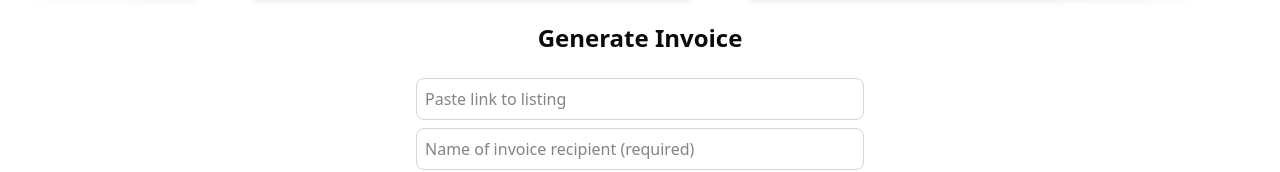
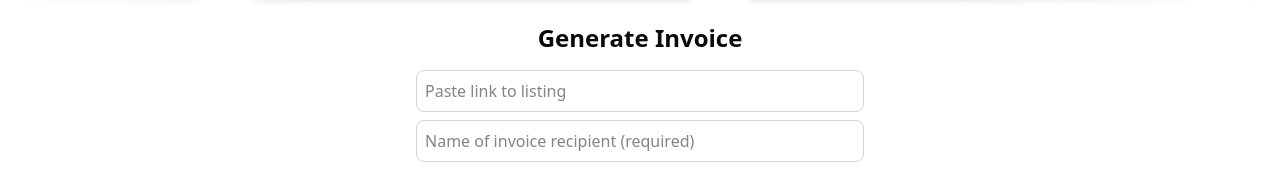
Before and after one commit to amrrao/garage-invoice-generator, a Next.js app: page / in a window 1280 px wide. Shown: the part 496-668 px from the top of the page. Built offline with nearby package versions, Linux system fonts and the light colour scheme.

Commit message:
changed margin between heading and input

```diff
--- a/app/page.tsx
+++ b/app/page.tsx
@@ -186,7 +186,7 @@ export default function Home() {
         <div className="flex flex-col items-center justify-center mt-4">
           <h1 className="text-2xl font-bold">Generate Invoice</h1>
           <input
-            className={`md:w-full w-80 max-w-md p-2 border rounded-md mt-6 ${error && (error.includes("link") || error.includes("URL") || error.includes("listing")) ? 'border-red-500 text-red-600 placeholder:text-red-400' : 'border-gray-300'}`}
+            className={`md:w-full w-80 max-w-md p-2 border rounded-md mt-4 ${error && (error.includes("link") || error.includes("URL") || error.includes("listing")) ? 'border-red-500 text-red-600 placeholder:text-red-400' : 'border-gray-300'}`}
             type="text"
             placeholder={error && (error.includes("link") || error.includes("URL") || error.includes("listing")) ? error : "Paste link to listing"}
             value={url}
```
